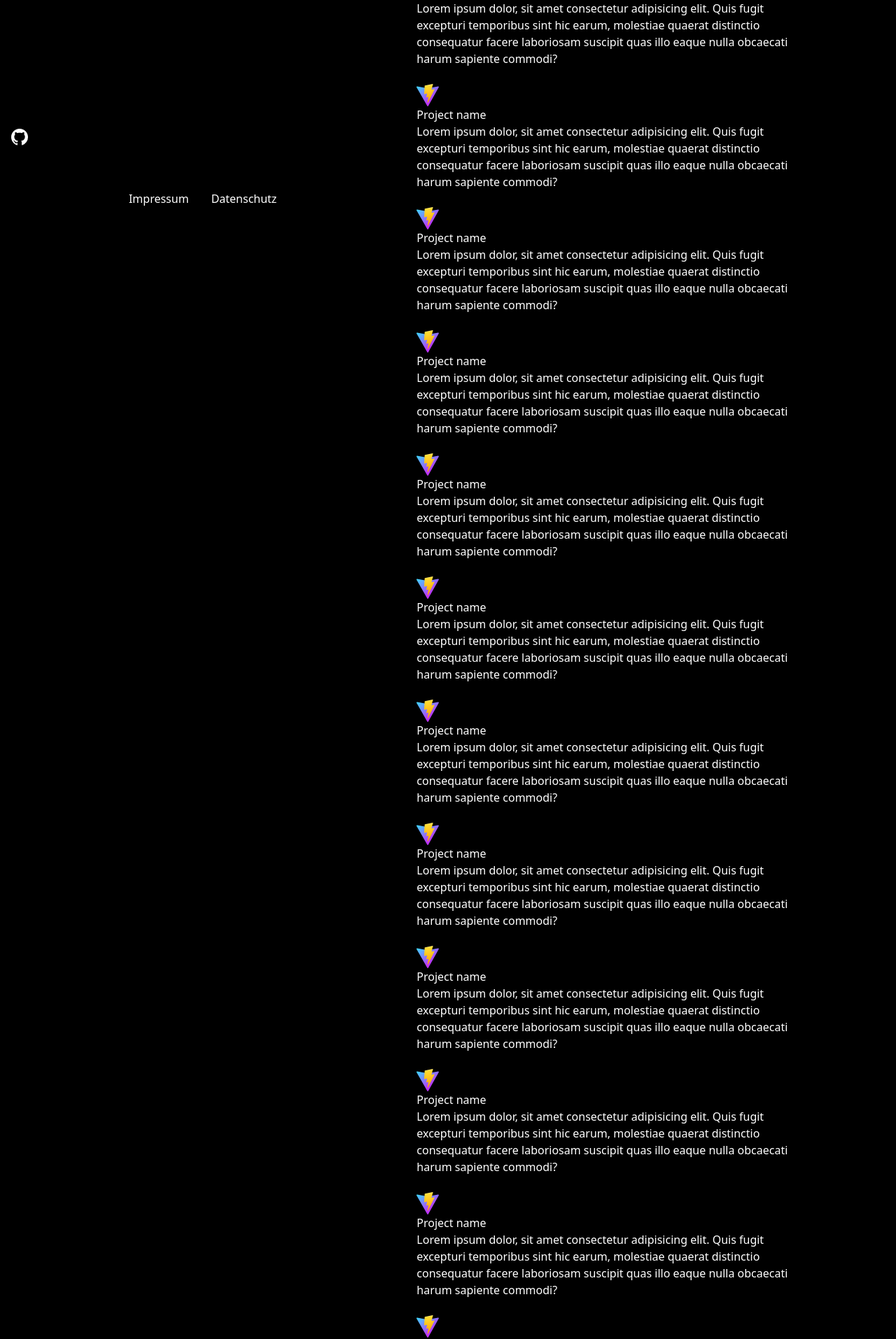
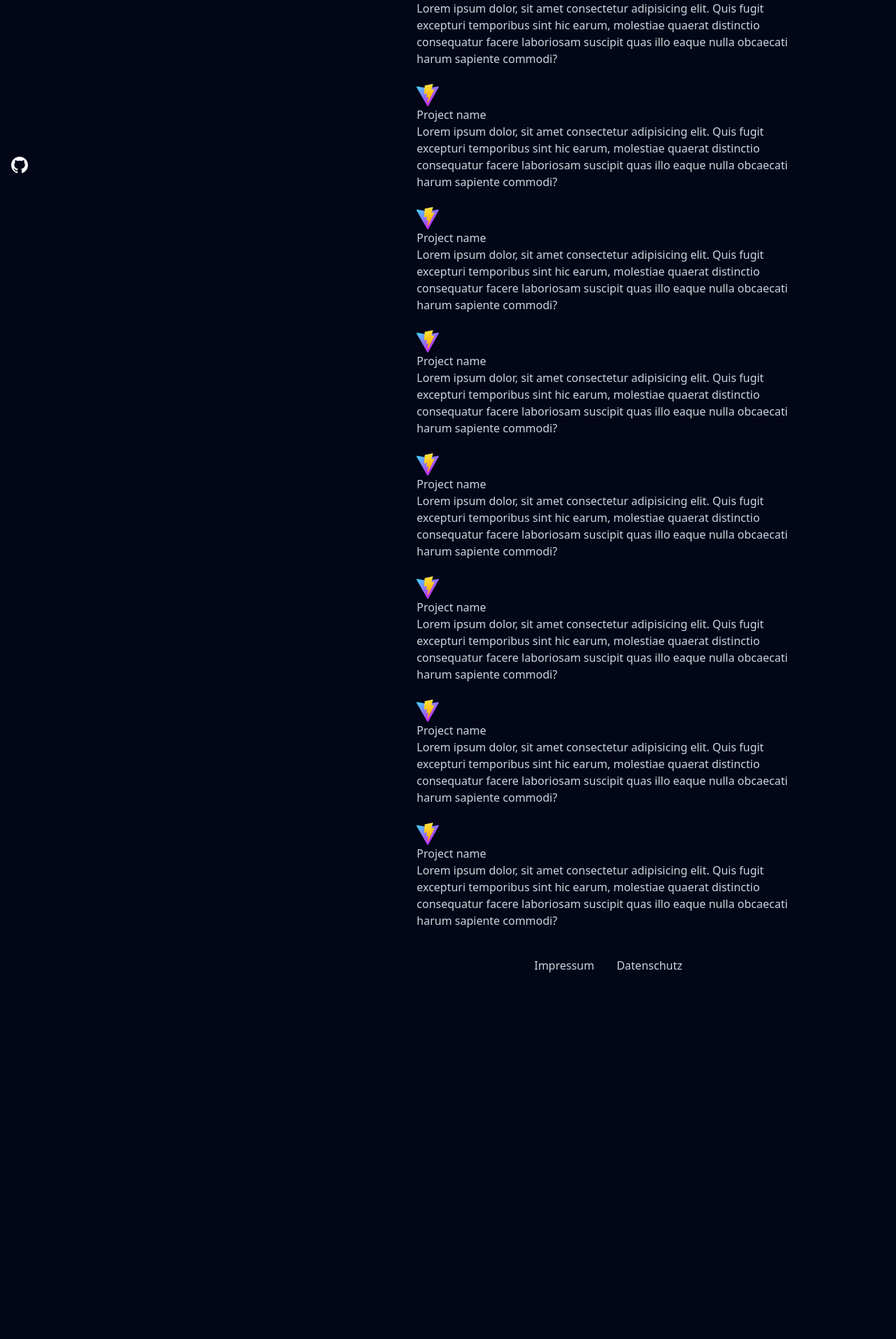
Before and after one commit to Jiyuu5/PortfolioWebsite, a React (Vite) app: page / in a window 1280 px wide. Shown: the part 488-2402 px from the top of the page at 70% size. After the commit the page ends 1896 px from the top, so only its background shows below. Built offline with nearby package versions, Linux system fonts and the light colour scheme.

Commit message:
Change colors

```diff
--- a/index.html
+++ b/index.html
@@ -6,7 +6,7 @@
     <meta name="viewport" content="width=device-width, initial-scale=1.0" />
     <title>Eric Grebe</title>
   </head>
-  <body class="bg-black text-white h-dvh">
+  <body class="bg-slate-950 text-slate-300 h-dvh">
     <div id="root" class="h-full"></div>
     <script type="module" src="/src/main.jsx"></script>
   </body>
--- a/src/App.jsx
+++ b/src/App.jsx
@@ -22,15 +22,13 @@ export default function App() {
           <div className="sticky top-0 w-full">
             <ul className="flex flex-col justify-between h-dvh">
               <Description language={currentLanguage} />
-              <div>
-                <SocialLinks />
-                <Footer />
-              </div>
+              <SocialLinks />
             </ul>
           </div>
         </section>
         <section className="w-1/2 pt-2 px-2">
           <CardList />
+          <Footer />
         </section>
       </main>
     </div>
--- a/src/components/Card.jsx
+++ b/src/components/Card.jsx
@@ -2,7 +2,7 @@
 export default function Card() {
   return (
     <>
-      <div className="text-white p-2 mb-2">
+      <div className="p-2 mb-2">
         <svg
           xmlns="http://www.w3.org/2000/svg"
           aria-hidden="true"
--- a/src/components/CardList.jsx
+++ b/src/components/CardList.jsx
@@ -13,25 +13,6 @@ export default function CardList() {
       <Card />
       <Card />
       <Card />
-      <Card />
-      <Card />
-      <Card />
-      <Card />
-      <Card />
-      <Card />
-      <Card />
-      <Card />
-      <Card />
-      <Card />
-      <Card />
-      <Card />
-      <Card />
-      <Card />
-      <Card />
-      <Card />
-      <Card />
-      <Card />
-      <Card />
     </ul>
   );
 }
--- a/src/components/Footer.jsx
+++ b/src/components/Footer.jsx
@@ -1,7 +1,7 @@
 export default function Footer() {
   return (
     <footer>
-      <ul className="flex flex-row justify-center gap-8 mb-4">
+      <ul className="flex flex-row justify-center gap-8 mb-4 mt-8">
         <li>
           <a>Impressum</a>
         </li>
--- a/src/components/SocialLinks.jsx
+++ b/src/components/SocialLinks.jsx
@@ -1,6 +1,6 @@
 export default function SocialLinks() {
   return (
-    <ul className="flex items-center mb-16 px-4">
+    <ul className="flex items-center mb-16 mt-8 px-4">
       <li className="shrink-0">
         <a
           href="https://github.com/Jiyuu5"
```
